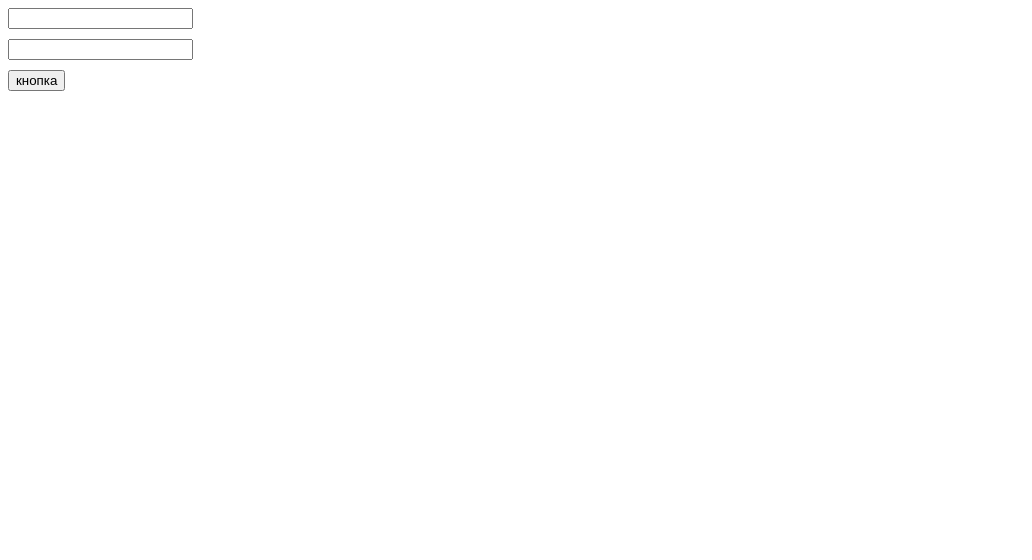
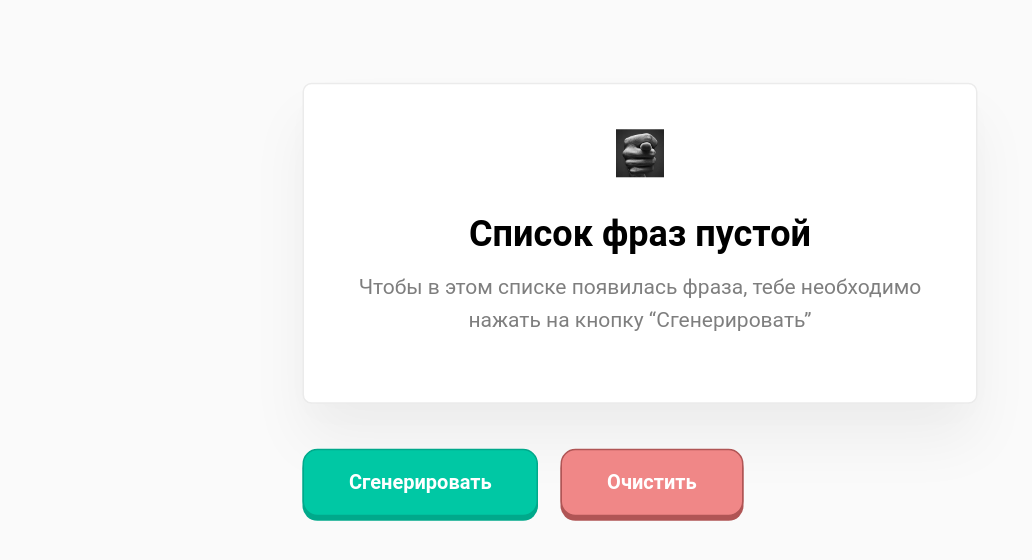
Before and after one commit to admalla/arch-tutorials, a React (Create React App) app: page / in a window 1280 px wide. Shown: the top 560 px of the page, without its empty margins (0-1032 px from the left). Built offline with nearby package versions, Linux system fonts and the light colour scheme.

Commit message:
Список случайных фраз

```diff
--- a/src/index.js
+++ b/src/index.js
@@ -1,6 +1,6 @@
 import React from 'react';
 import ReactDOM from 'react-dom';
-import App from './tutorial-2/App';
+import App from './tutorial-4/App';
 
 ReactDOM.render(
   <React.StrictMode>
--- /dev/null
+++ b/src/tutorial-4/App.css
@@ -0,0 +1,75 @@
+* {
+  font-family: 'Roboto';
+}
+
+body {
+  background-color: #fafafa;
+}
+
+.wrapper {
+  width: 450px;
+  margin: 50px auto;
+  transform: scale(1.5) translateY(70px);
+}
+
+.list {
+  max-height: 400px;
+  overflow: auto;
+  padding: 30px;
+  margin-bottom: 30px;
+}
+
+.btn {
+  height: 45px;
+  padding: 0 30px;
+  border: 0;
+  border-radius: 10px;
+  margin-right: 15px;
+  font-weight: 600;
+  cursor: pointer;
+  transition: all 0.15s ease;
+}
+.btn:active {
+  transform: translateY(2px);
+  box-shadow: none;
+}
+.btn_generate {
+  background-color: #00c8a4;
+  color: #fff;
+  box-shadow: 0 3px 0 #00a98b;
+  border: 1px solid #00a98b;
+}
+.btn_clear {
+  background-color: #f08787;
+  box-shadow: 0 3px 0 #b05555;
+  border: 1px solid #b05555;
+  color: #fff;
+}
+
+.block {
+  padding: 15px 30px;
+  background: #ffffff;
+  border: 1px solid #ebebeb;
+  box-sizing: border-box;
+  box-shadow: 0px 9px 24px rgba(0, 0, 0, 0.01), 0px 25px 40px rgba(0, 0, 0, 0.05);
+  border-radius: 6px;
+  margin-bottom: 30px;
+}
+.block h3 {
+  font-size: 18px;
+}
+
+.empty-block {
+  text-align: center;
+  padding: 30px;
+}
+.empty-block h2 {
+  font-size: 24px;
+  margin-bottom: 0;
+}
+.empty-block p {
+  margin-top: 10px;
+  font-size: 14px;
+  opacity: 0.5;
+  line-height: 22px;
+}
--- /dev/null
+++ b/src/tutorial-4/App.js
@@ -0,0 +1,76 @@
+import React from 'react';
+import './App.css';
+import { Emptyblock } from './components/EmptyBlock';
+import { Phrase } from './components/Phrase';
+
+export default function App(props) {
+  const adjectivesArr = [
+    'абсолютный',
+    'адский',
+    'азартный',
+    'активный',
+    'ангельский',
+    'астрономический',
+    'баснословный',
+    'безбрежный',
+    'безвозвратный',
+    'безграничный',
+    'бездонный',
+    'бездушный',
+    'безжалостный',
+    'замечательно',
+    'замечательный',
+    'записной',
+    'запредельный',
+    'заядлый',
+    'звериный',
+    'зверский',
+    'зеленый',
+    'злой',
+    'злостный',
+    'значительный',
+    'неоспоримый',
+    'неотразимый',
+    'неоценимый',
+    'непередаваемый',
+  ];
+  const nounsArr = [
+    'лгун',
+    'день',
+    'конь',
+    'олень',
+    'человек',
+    'программист',
+    'ребёнок',
+    'конец',
+    'город',
+    'дурак',
+  ];
+
+  const [state, setState] = React.useState([]);
+
+  function onGenPhrase() {
+    const noun = nounsArr[Math.floor(Math.random() * nounsArr.length)];
+    const adjective = adjectivesArr
+      .sort(() => Math.random() - Math.random())
+      .slice(0, 2)
+      .join(' ');
+    setState((prev) => [[adjective, noun], ...prev]);
+  }
+
+  function onClearArr() {
+    setState([]);
+  }
+
+  return (
+    <div className="wrapper">
+      {state.length ? <Phrase state={state} /> : <Emptyblock />}
+      <button onClick={onGenPhrase} className="btn btn_generate">
+        Сгенерировать
+      </button>
+      <button onClick={onClearArr} className="btn btn_clear">
+        Очистить
+      </button>
+    </div>
+  );
+}
--- /dev/null
+++ b/src/tutorial-4/components/EmptyBlock.jsx
@@ -0,0 +1,12 @@
+import React from 'react';
+import Figa from './figa.jpg';
+
+export function Emptyblock(props) {
+  return (
+    <div className="block empty-block">
+      <img src={Figa} width="32px" height="32px" alt="Figa" />
+      <h2>Список фраз пустой</h2>
+      <p>Чтобы в этом списке появилась фраза, тебе необходимо нажать на кнопку “Сгенерировать”</p>
+    </div>
+  );
+}
--- /dev/null
+++ b/src/tutorial-4/components/Phrase.jsx
@@ -0,0 +1,15 @@
+import React from 'react';
+
+export function Phrase({ state }) {
+  return (
+    <div className="list">
+      {state.map((el) => {
+        return (
+          <div className="block">
+            <h3>{el.join(' ')}</h3>
+          </div>
+        );
+      })}
+    </div>
+  );
+}
```
Also changed, not shown: src/tutorial-4/components/figa.jpg (added).
